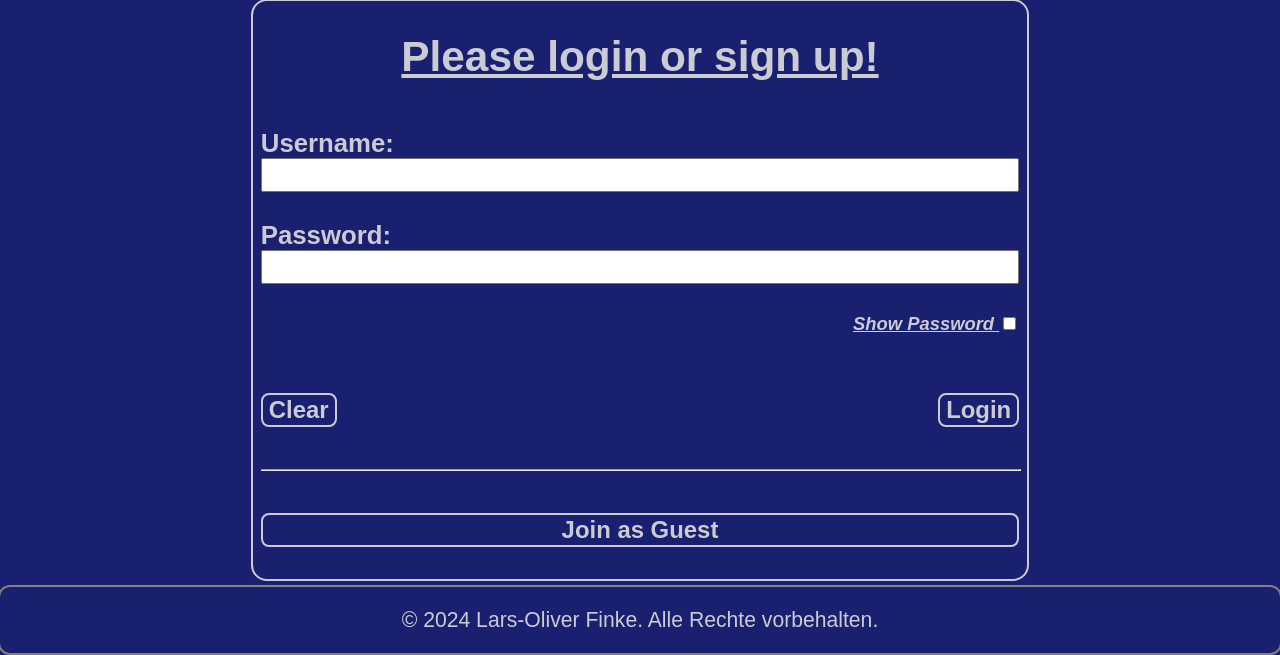
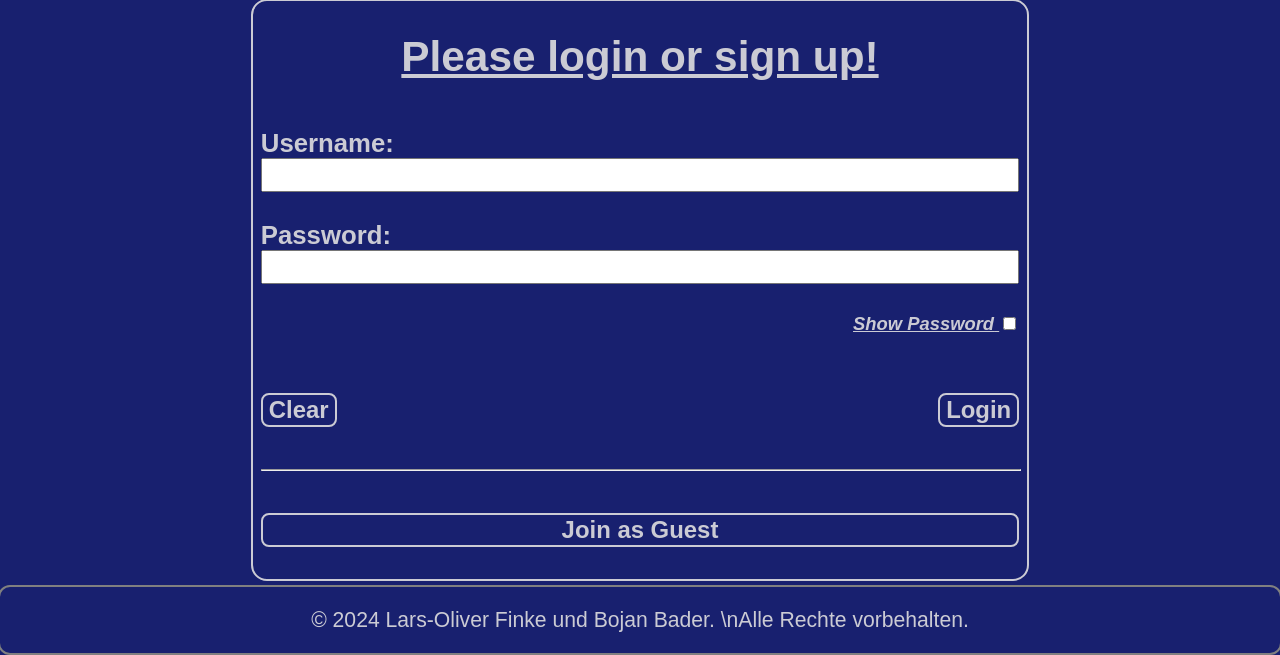
Before and after one commit to LarsOFinke/QuizWebsite, a Flask app: page / in a window 1280 px wide. Shown: the part 145-800 px from the top of the page. Run offline with Flask 3, Linux system fonts and the light colour scheme.

Commit message:
Update base.html
Added copyright for Bojan.

```diff
--- a/templates/base.html
+++ b/templates/base.html
@@ -56,7 +56,7 @@
     </div>
 
     <footer align="center">
-        <p>© 2024 Lars-Oliver Finke. Alle Rechte vorbehalten.</p>
+        <p>© 2024 Lars-Oliver Finke und Bojan Bader. \nAlle Rechte vorbehalten.</p>
     </footer>
 
 </body>
```
